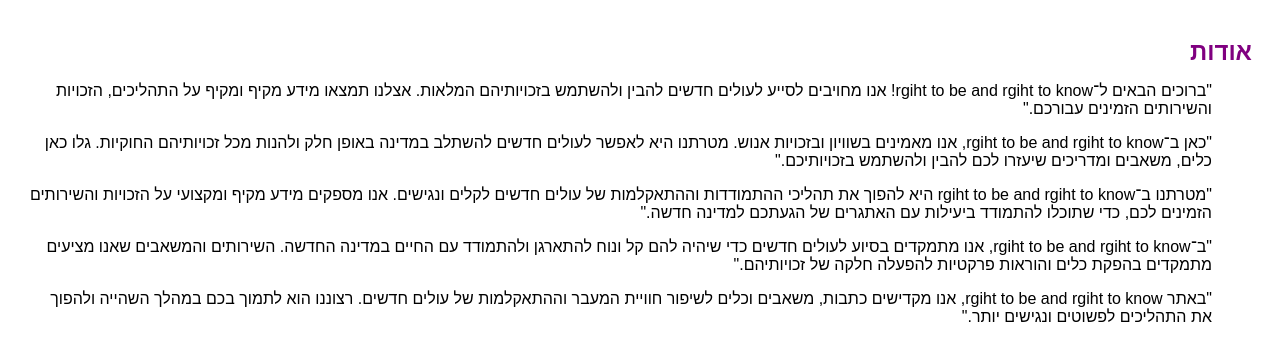
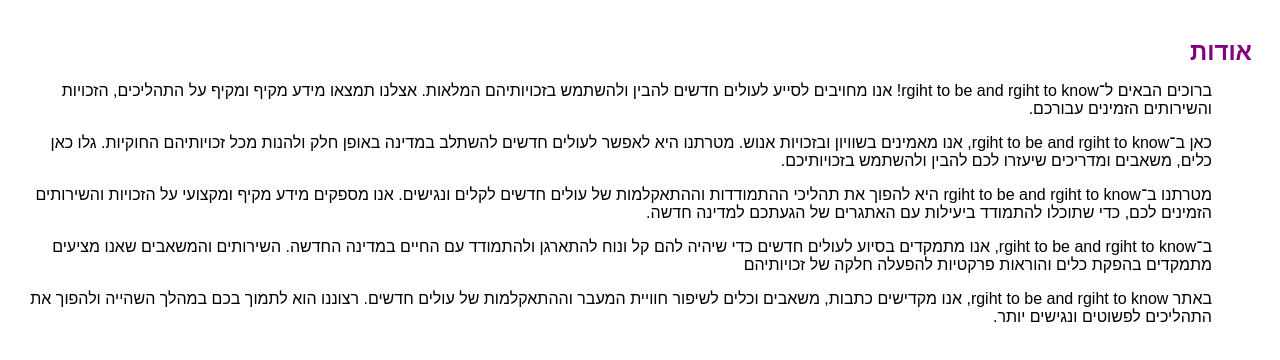
Before and after one commit to snirpi123456/grope-25, a plain HTML site: page אודות.html in a window 1280 px wide. Drawn offline with Linux system fonts and the light colour scheme.

Commit message:
גרשיים

```diff
--- a/אודות.html
+++ b/אודות.html
@@ -37,21 +37,21 @@
 
     <h2>אודות</h2>
     <p>
-    <ol>"ברוכים הבאים ל־rgiht to be and rgiht to know! אנו מחויבים לסייע לעולים חדשים להבין ולהשתמש בזכויותיהם המלאות.
+    <ol>ברוכים הבאים ל־rgiht to be and rgiht to know! אנו מחויבים לסייע לעולים חדשים להבין ולהשתמש בזכויותיהם המלאות.
         אצלנו תמצאו מידע מקיף
-        ומקיף על התהליכים, הזכויות והשירותים הזמינים עבורכם."</ol>
-    <ol>"כאן ב־rgiht to be and rgiht to know, אנו מאמינים בשוויון ובזכויות אנוש. מטרתנו היא לאפשר לעולים חדשים להשתלב
+        ומקיף על התהליכים, הזכויות והשירותים הזמינים עבורכם.</ol>
+    <ol>כאן ב־rgiht to be and rgiht to know, אנו מאמינים בשוויון ובזכויות אנוש. מטרתנו היא לאפשר לעולים חדשים להשתלב
         במדינה באופן חלק
-        ולהנות מכל זכויותיהם החוקיות. גלו כאן כלים, משאבים ומדריכים שיעזרו לכם להבין ולהשתמש בזכויותיכם."</ol>
-    <ol>"מטרתנו ב־rgiht to be and rgiht to know היא להפוך את תהליכי ההתמודדות וההתאקלמות של עולים חדשים לקלים ונגישים.
+        ולהנות מכל זכויותיהם החוקיות. גלו כאן כלים, משאבים ומדריכים שיעזרו לכם להבין ולהשתמש בזכויותיכם.</ol>
+    <ol>מטרתנו ב־rgiht to be and rgiht to know היא להפוך את תהליכי ההתמודדות וההתאקלמות של עולים חדשים לקלים ונגישים.
         אנו מספקים מידע מקיף
-        ומקצועי על הזכויות והשירותים הזמינים לכם, כדי שתוכלו להתמודד ביעילות עם האתגרים של הגעתכם למדינה חדשה."</ol>
-    <ol>"ב־rgiht to be and rgiht to know, אנו מתמקדים בסיוע לעולים חדשים כדי שיהיה להם קל ונוח להתארגן ולהתמודד עם החיים
+        ומקצועי על הזכויות והשירותים הזמינים לכם, כדי שתוכלו להתמודד ביעילות עם האתגרים של הגעתכם למדינה חדשה.</ol>
+    <ol>ב־rgiht to be and rgiht to know, אנו מתמקדים בסיוע לעולים חדשים כדי שיהיה להם קל ונוח להתארגן ולהתמודד עם החיים
         במדינה החדשה.
-        השירותים והמשאבים שאנו מציעים מתמקדים בהפקת כלים והוראות פרקטיות להפעלה חלקה של זכויותיהם."</ol>
-    <ol>"באתר rgiht to be and rgiht to know, אנו מקדישים כתבות, משאבים וכלים לשיפור חוויית המעבר וההתאקלמות של עולים
+        השירותים והמשאבים שאנו מציעים מתמקדים בהפקת כלים והוראות פרקטיות להפעלה חלקה של זכויותיהם</ol>
+    <ol>באתר rgiht to be and rgiht to know, אנו מקדישים כתבות, משאבים וכלים לשיפור חוויית המעבר וההתאקלמות של עולים
         חדשים. רצוננו הוא לתמוך
-        בכם במהלך השהייה ולהפוך את התהליכים לפשוטים ונגישים יותר."</ol>
+        בכם במהלך השהייה ולהפוך את התהליכים לפשוטים ונגישים יותר.</ol>
     </p>
 
     <a href="home page.html"></a>
```
